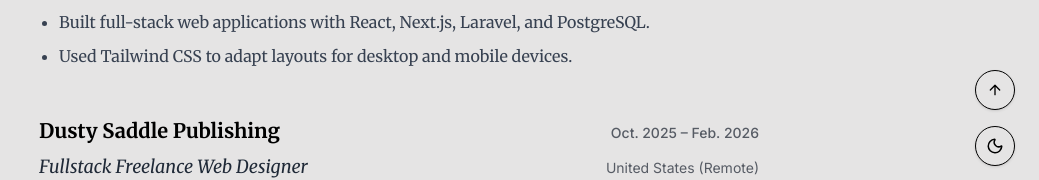
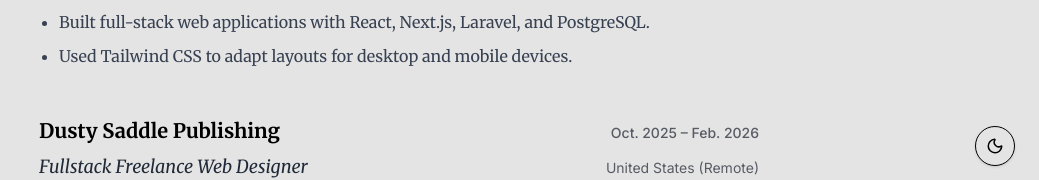
Before and after one commit to agustinelumandong/cshan.dev, a React (Vite) app: page / in a window 1280 px wide. Shown: the part 610-790 px from the top of the page, without its empty margins (241-1280 px from the left). Built offline with nearby package versions, Linux system fonts and the light colour scheme.

Commit message:
fix: show back-to-top arrow only after scrolling

```diff
--- a/src/App.tsx
+++ b/src/App.tsx
@@ -12,6 +12,7 @@
 import type { Theme } from './types';
 
 export default function App() {
+  const [showBackToTop, setShowBackToTop] = useState(false);
   const [theme, setTheme] = useState<Theme>(() => {
     try {
       const savedTheme = window.localStorage.getItem('theme');
@@ -21,6 +22,13 @@
     }
     return window.matchMedia('(prefers-color-scheme: dark)').matches ? 'dark' : 'light';
   });
+
+  useEffect(() => {
+    const updateBackToTop = () => setShowBackToTop(window.scrollY > 0);
+    updateBackToTop();
+    window.addEventListener('scroll', updateBackToTop, { passive: true });
+    return () => window.removeEventListener('scroll', updateBackToTop);
+  }, []);
 
   useEffect(() => {
     document.documentElement.dataset.theme = theme;
@@ -33,6 +41,7 @@
 
   return (
     <div className="min-h-screen bg-[var(--bg)] text-[var(--text)] font-serif selection:bg-[var(--text)] selection:text-[var(--bg)] pb-20 transition-colors duration-500 ease-in-out">
+      {showBackToTop && (
         <a
           href="#main-content"
           aria-label="Back to top"
@@ -40,6 +49,7 @@
         >
           <ArrowUp size={16} aria-hidden="true" />
         </a>
+      )}
       <ThemeToggle
         theme={theme}
         onToggle={() => setTheme((currentTheme) => currentTheme === 'dark' ? 'light' : 'dark')}
```
Lines whose indentation alone changed are shown as unchanged.
